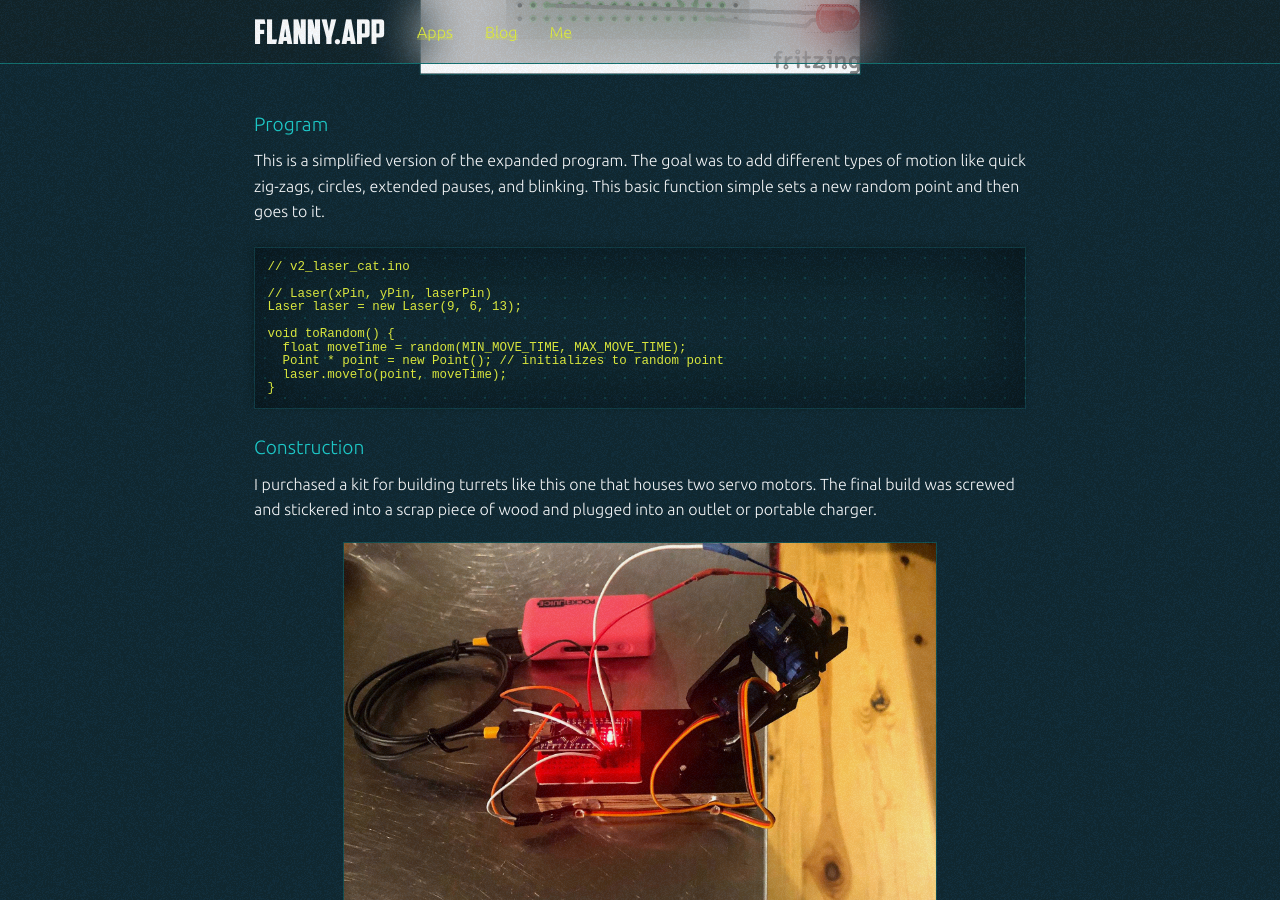
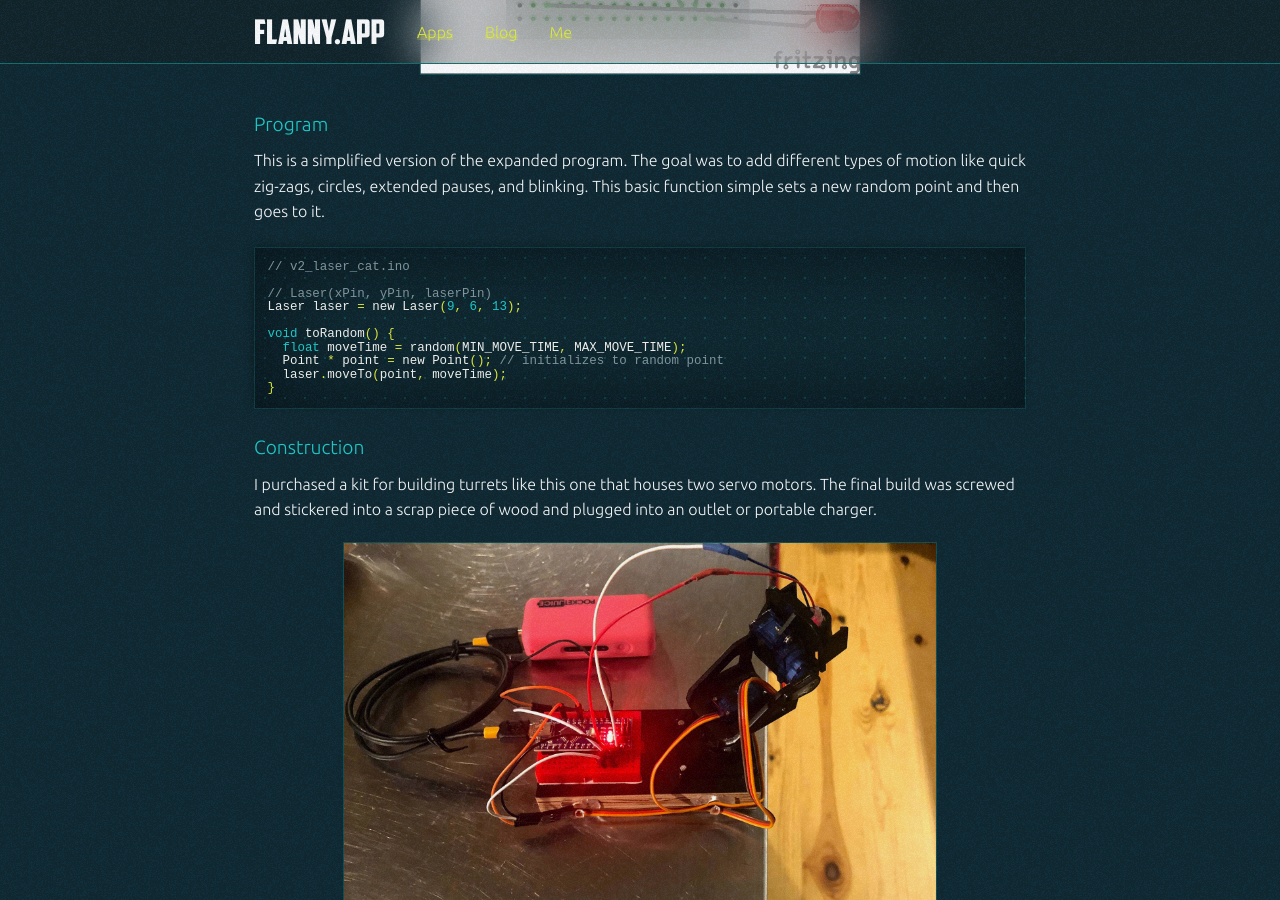
Before and after one commit to pjflanagan/pjflanagan.github.io, a Jekyll site: the page built from _posts/2020-05-13-cat-laser.md, in a window 1280 px wide and 900 px high, scrolled down 1593 px. Built offline with Jekyll 4.4.1, drawn with Linux system fonts in a browser that asks for light colours.

Commit message:
more improvements

```diff
--- a/_posts/2020-05-13-cat-laser.md
+++ b/_posts/2020-05-13-cat-laser.md
@@ -27,7 +27,7 @@ For a project of this simplicity, I didn't want to have to break out a soldering
 
 This is a simplified version of the expanded program. The goal was to add different types of motion like quick zig-zags, circles, extended pauses, and blinking. This basic function simple sets a new random point and then goes to it.
 
-{% highlight ino %}
+{% highlight c %}
 // v2_laser_cat.ino
 
 // Laser(xPin, yPin, laserPin)
```
Also changed, not shown: _posts/2020-02-21-shodo-bot.md (+11 -10 lines), _posts/2025-01-02-yes-chef.md (+0 -1 lines), index.markdown (+2 -7 lines), _posts/2025-11-17-garmin-cyberpunk-watchface.md (line endings or trailing spaces), 1 other file.
